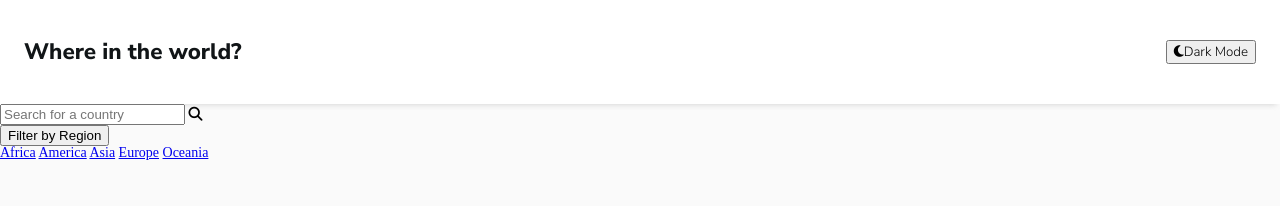
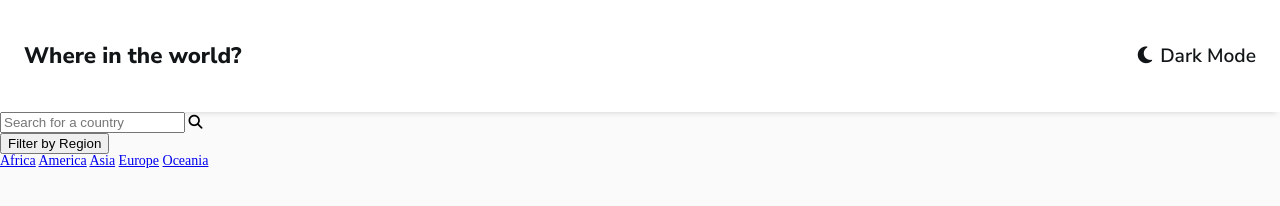
Before and after one commit to fabver82/rest-countries, a website: page index.html in a window 1280 px wide. Drawn offline with Linux system fonts and the light colour scheme.

Commit message:
style text header

```diff
--- a/index.html
+++ b/index.html
@@ -11,7 +11,7 @@
 <body>
     <header role="header" class="header">
         <h1 class="header__title">Where in the world?</h1>
-        <button class="header__button"><i class="fa-solid fa-moon"></i>Dark Mode</button>
+        <a class="header__button"><i class="fa-solid fa-moon header__icon"></i>Dark Mode</a>
     </header>
     <main role="main" class="container">
         <section role="search" class="form-country">
--- a/src/sass/_header.scss
+++ b/src/sass/_header.scss
@@ -4,18 +4,26 @@
     flex-direction: row;
     justify-content: space-between;
     align-items: center;
-    padding: 2.5rem 1.5rem;
-    font-size: 1.4rem;
+    padding: 2.8rem 1.5rem;
+
+
     -webkit-box-shadow: 0px 5px 5px -4px rgba(198,198,198,0.67);
     box-shadow: 0px 5px 5px -4px rgba(198,198,198,0.67);
 
+    color:$LM-very-dark-blue;
+
     &__title{
         font-family: 'Nunito 800';
-        color:$LM-very-dark-blue;
-
+        font-size: 1.4rem;
 
     }
     &__button{
-        font-family: 'Nunito 300';
+        font-family: 'Nunito 600';
+        font-size: 1.2rem;
+        cursor: pointer;
+    }
+    &__icon{
+        padding-right:0.5rem;
+
     }
 }
```
Also changed, not shown: public/css/style.css, 1 other file.
